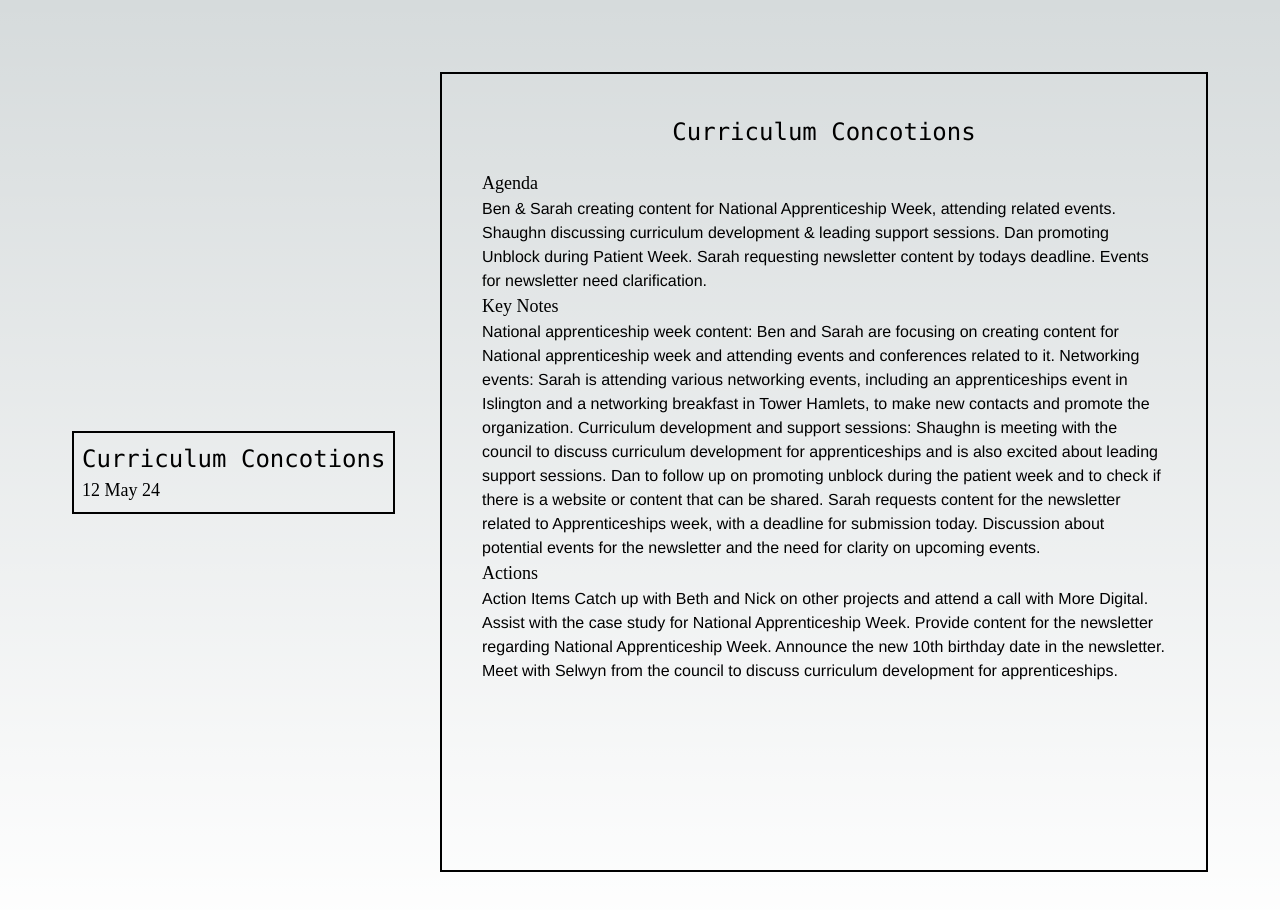
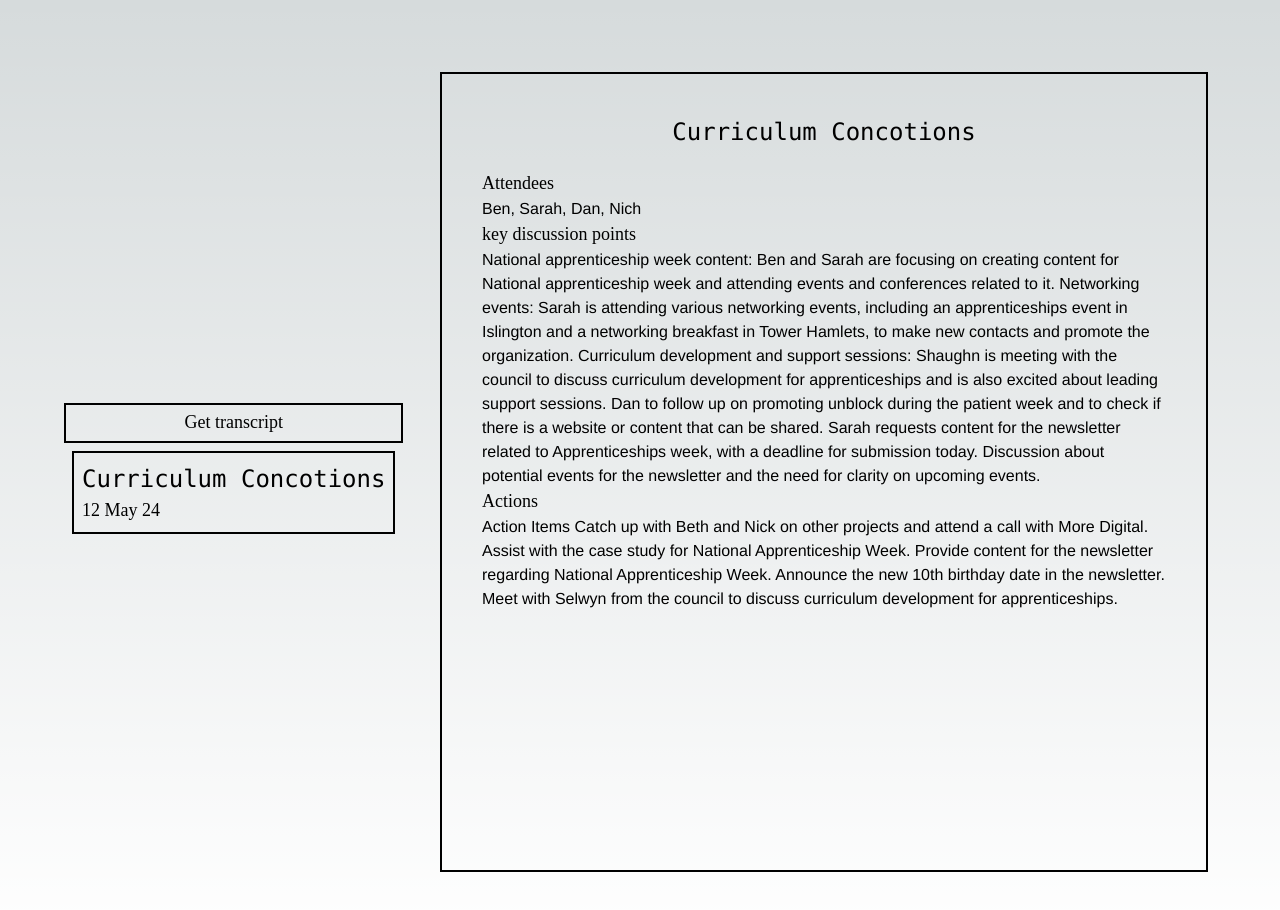
Before and after one commit to eliazzo/facTrack, a Next.js app: page / in a window 1280 px wide. Shown: the top 910 px of the page. Built offline with nearby package versions, Linux system fonts and the light colour scheme.

Commit message:
create getTranscriptButton component and update SelectedTranscript headings

```diff
--- a/app/components/SelectedTranscript.tsx
+++ b/app/components/SelectedTranscript.tsx
@@ -2,17 +2,11 @@
 
 export const SelectedTranscript: React.FC = (/* meeting card data */) => {
   return (
-    <div className="min-h-screen –border-solid border-2 border-black m-2 p-10 w-8/12">
+    <div className="min-h-screen border-solid border-2 border-black m-2 p-10 w-8/12">
       <h1 className="text-center">Curriculum Concotions</h1>
-      <h2 className="mt-5"> Agenda </h2>
-      <p>
-        Ben & Sarah creating content for National Apprenticeship Week, attending
-        related events. Shaughn discussing curriculum development & leading
-        support sessions. Dan promoting Unblock during Patient Week. Sarah
-        requesting newsletter content by todays deadline. Events for newsletter
-        need clarification.
-      </p>
-      <h2> Key Notes</h2>
+      <h2 className="mt-5">Attendees</h2>
+      <p>Ben, Sarah, Dan, Nich</p>
+      <h2>key discussion points</h2>
       <p>
         National apprenticeship week content: Ben and Sarah are focusing on
         creating content for National apprenticeship week and attending events
--- /dev/null
+++ b/app/components/getTranscriptButton.tsx
@@ -0,0 +1,9 @@
+"use client"
+
+export const GetTranscriptButton: React.FC = (/* meeting card data */) => {
+  return (
+    <button className="border-solid border-2 border-black h-10">
+      <h2>Get transcript</h2>
+    </button>
+  )
+}
--- a/app/page.tsx
+++ b/app/page.tsx
@@ -1,3 +1,5 @@
+import { GetTranscriptButton } from "./components/getTranscriptButton"
+
 const { TranscriptCard } = require("./components/TranscriptCard")
 const { SelectedTranscript } = require("./components/SelectedTranscript")
 
@@ -5,6 +7,7 @@ export default function Home() {
   return (
     <main className="flex min-h-screen flex-row items-center justify-between p-16">
       <div className="flex flex-col">
+        <GetTranscriptButton />
         <TranscriptCard />
       </div>
       <SelectedTranscript />
```
